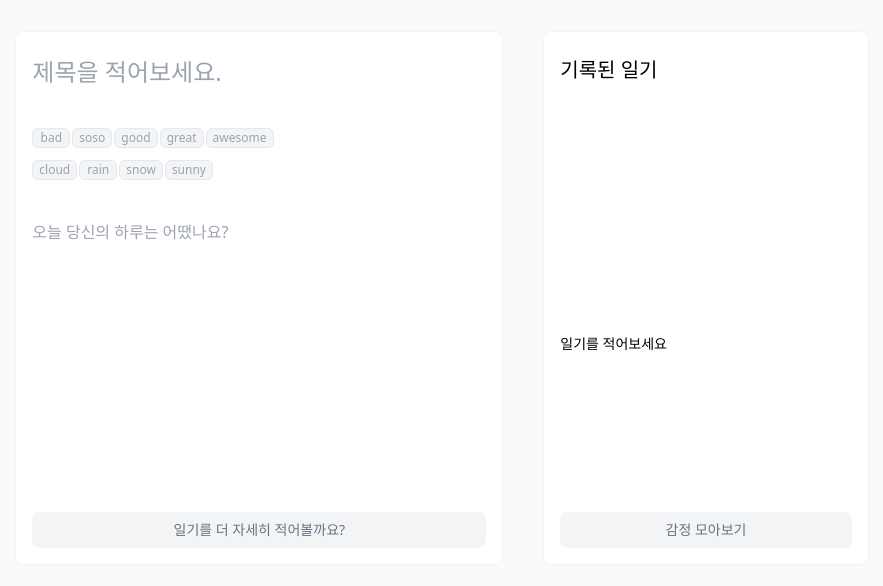
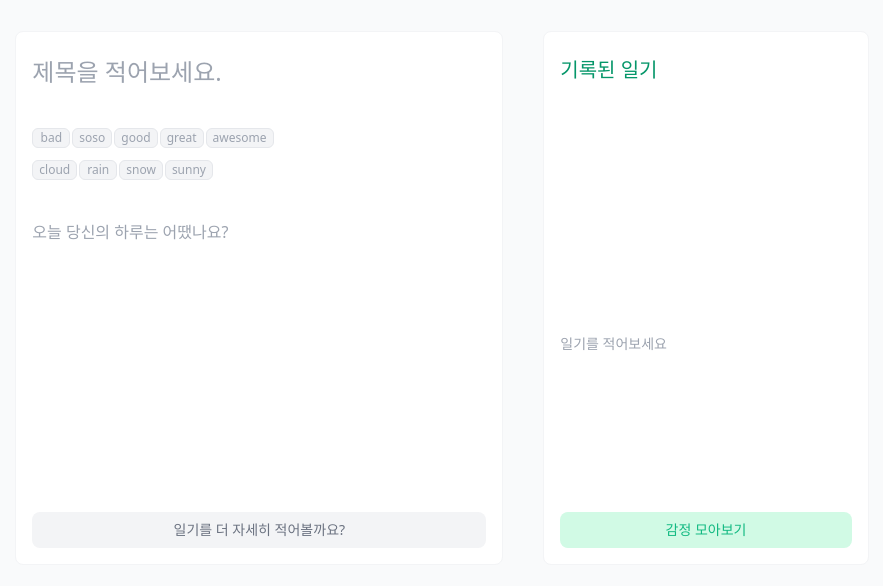
Before and after one commit to yugenius0213/GDSC-SPACE-STUDY-ASSIGNMENT-VER2, a React (Vite) app in the folder Taeyang/react-ts/: page / in a window 1280 px wide. Shown: the part 102-688 px from the top of the page, without its empty margins (198-1081 px from the left). Built offline with nearby package versions, Linux system fonts and the light colour scheme.

Commit message:
feat: add style input fields

```diff
--- a/Taeyang/react-ts/src/app/page.tsx
+++ b/Taeyang/react-ts/src/app/page.tsx
@@ -13,7 +13,7 @@ export default function DiaryPage() {
         <div className="flex flex-col gap-4 flex-grow">
           <input
             type="text"
-            className="mt-2 mb-6 text-2xl"
+            className="mt-2 mb-6 text-2xl border-0 focus:border focus:border-gray-100 focus:outline-none focus:ring-0"
             placeholder="제목을 적어보세요."
           />
           <div className="flex gap-[2px]">
@@ -41,7 +41,7 @@ export default function DiaryPage() {
             ))}
           </div>
           <textarea
-            className="resize-none flex-grow"
+            className="resize-none flex-grow whitespace-nowrap border-0 focus:border focus:border-gray-100 focus:outline-none focus:ring-0"
             placeholder="오늘 당신의 하루는 어땠나요?"
           />
         </div>
@@ -52,12 +52,12 @@ export default function DiaryPage() {
 
       <div className="flex flex-col justify-between gap-4 p-4 rounded-lg bg-white border border-gray-100 h-2/3 min-h-[20rem] w-full">
         <div>
-          <h1 className="text-xl mt-2">기록된 일기</h1>
+          <h1 className="text-xl text-emerald-600 mt-2">기록된 일기</h1>
           <div className="flex flex-col overflow-y-auto gap-2 w-full h-96 max-h-96">
-            <p className="text-sm mt-[250px]">일기를 적어보세요</p>
+            <p className="text-gray-400 text-sm mt-[250px]">일기를 적어보세요</p>
           </div>
         </div>
-        <button type="button" className="w-full p-2 bg-gray-100 text-gray-500 rounded-lg text-sm">
+        <button type="button" className="w-full p-2 bg-emerald-100 text-emerald-500 rounded-lg text-sm">
           감정 모아보기
         </button>
       </div>
```
